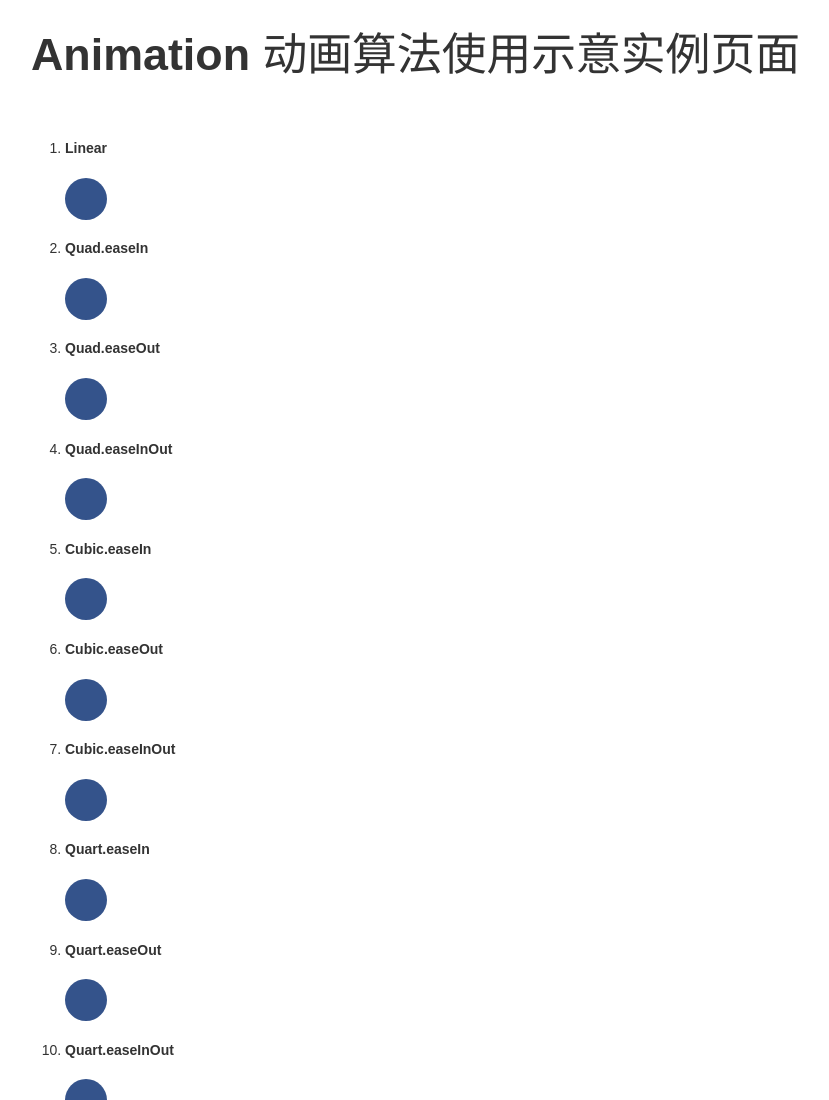
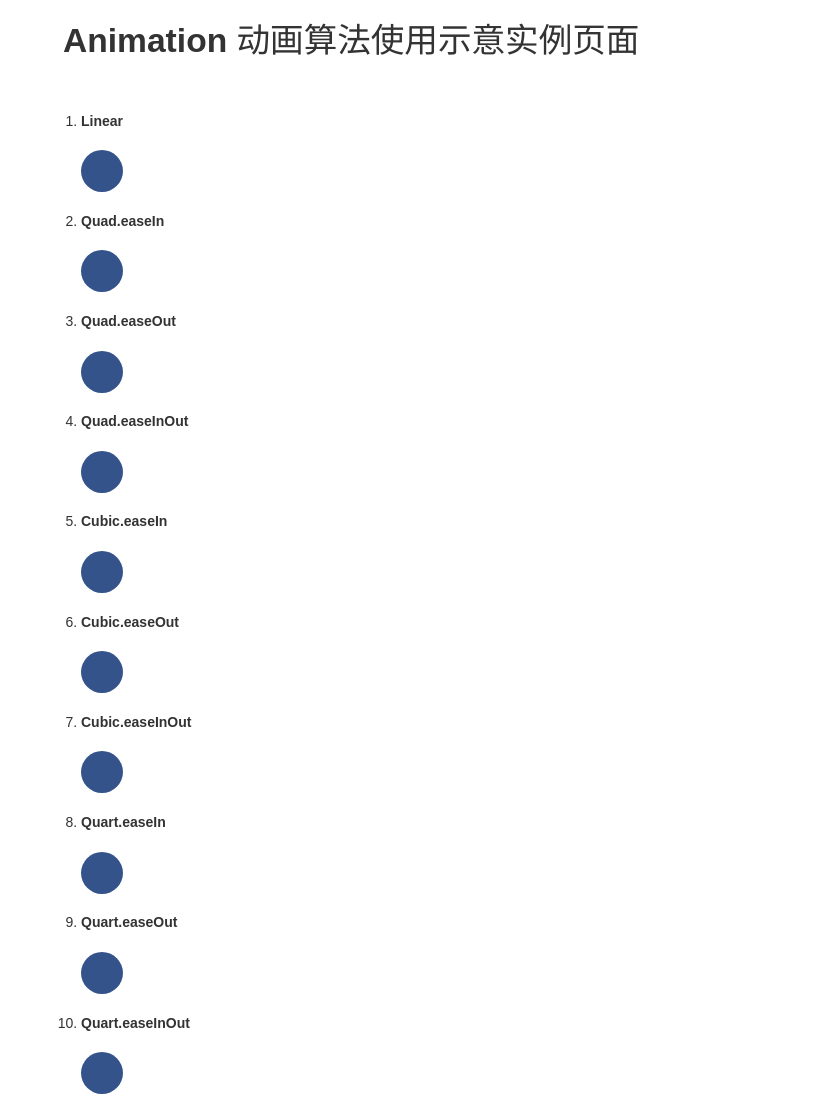
Before and after one commit to gausszhou/animation, a website built with Vite: page index.html in a window 1280 px wide. Shown: the top 1100 px of the page, without its empty margins (225-1054 px from the left). Built offline with nearby package versions, Linux system fonts and the light colour scheme.

Commit message:
chore: update README.md and demo style

```diff
--- a/package.json
+++ b/package.json
@@ -3,6 +3,7 @@
   "private": false,
   "version": "0.0.1",
   "type": "module",
+  "description": "",
   "files": [
     "lib"
   ],
@@ -15,7 +16,7 @@
     }
   },
   "scripts": {
-    "dev": "vite",
+    "dev": "vite --host",
     "build": "tsc &&  vite build --base=/animation/",
     "lib": "rollup -c rollup.config.ts",
     "preview": "vite preview"
--- a/src/main.ts
+++ b/src/main.ts
@@ -25,7 +25,7 @@ for (let indexTitle = 0; indexTitle < eleTitles.length; indexTitle += 1) {
         }
         animation(
           0,
-          800 - 42,
+          700 - 42,
           (value: string | number): void => {
             eleBall.style.transform = "translateX(" + value + "px)";
           },
--- a/src/style.css
+++ b/src/style.css
@@ -34,17 +34,14 @@ body {
 }
 
 h1 {
-  font-size: 3.2em;
+  font-size: 2.4em;
   line-height: 1.1;
 }
 
 #app {
-
   padding: 2rem;
   text-align: center;
 }
-
-
 
 @media (prefers-color-scheme: light) {
   :root {
@@ -54,7 +51,6 @@ h1 {
 }
 
 body {
-  /* background: #B7CBE8; */
   font-size: 14px;
   margin: 0;
   line-height: 1.5;
@@ -82,8 +78,9 @@ textarea {
 }
 
 h1{
-  padding-left: 1rem;
+  padding-left: 2rem;
 }
+
 .demo {
   padding: 10px;
   zoom: 1;
@@ -102,7 +99,7 @@ h1{
 
 
 #main {
-  width: 800px;
+  width: 768px;
   margin: auto;
 }
 
```
Also changed, not shown: index.html (+0 -1 lines), README.md, 1 other file.
